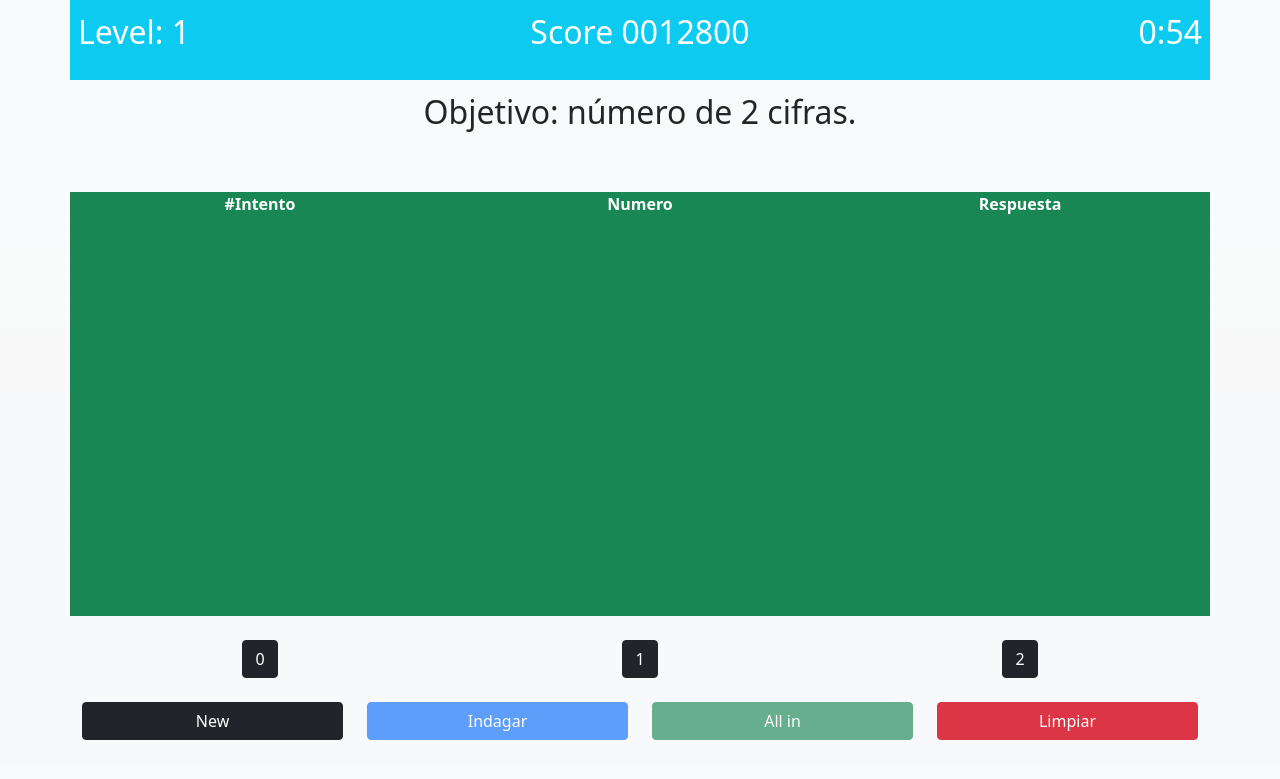
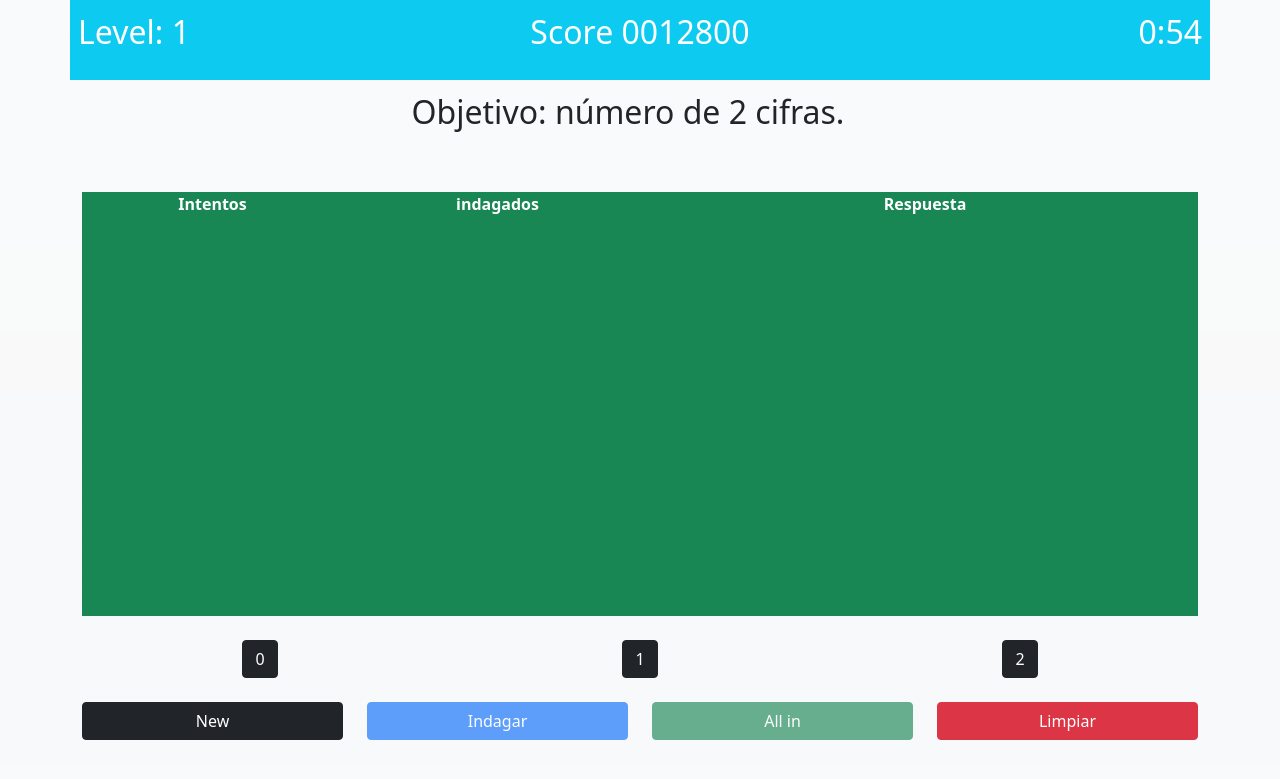
Before and after one commit to hcardoso81/POCGameNumbers, a PHP site: page / in a window 1280 px wide. Shown: the top 779 px of the page. Run offline with PHP 8.4, Linux system fonts and the light colour scheme.

Commit message:
refactoring layout tablero

```diff
--- a/index.php
+++ b/index.php
@@ -18,21 +18,18 @@
             </div>
         </div>
         <div class="row">
-            <div class="col-12">
-                <?php include('content.php') ?>
+
+            <?php include('content.php') ?>
+        </div>
+        <div class="bg-success">
+
+            <div class="row text-white fw-bolder">
+                <div class="col-3 text-center">Intentos</div>
+                <div class="col-3 text-center">indagados</div>
+                <div class="col-6 text-center">Respuesta</div>
             </div>
-            <div class="col-12 bg-success">
-                <div class="row text-white text-center fw-bolder">
-                    <div class="col-4">#Intento</div>
-                    <div class="col-4">Numero</div>
-                    <div class="col-4">Respuesta</div>
-                </div>
-                <div id="attemptsMade" style="min-height: 400px;"></div>
-            </div>
+            <div id="attemptsMade" style="min-height: 400px;"></div>
         </div>
-
-
-
         <div id="numberSelecteables" class="row mt-4"></div>
         <div class="row mt-4">
             <div class="col-3 mb-4">
--- a/js/script.js
+++ b/js/script.js
@@ -204,10 +204,10 @@ const displayInformationReceived = (evaluation) => {
       : "0" + numberInvestigated.toString();
   const responseInvestigated = `B : ${evaluation.good} | R : ${evaluation.regular}`;
   const row = document.createElement("div");
-  row.classList.add("row", "p-1", "text-center", "text-white", "fw-bolder");
-  const columnNumberAttemps = `<div class="col-4 fw-bolder">${numberAttemps}</div>`;
-  const columnNumberInvestisgated = `<div class="col-4 fs-5">${numberInvestigated}</div>`;
-  const columnResponseInvestigated = `<div class="col-4">${responseInvestigated}</div>`;
+  row.classList.add("row", "text-center", "text-white", "fw-bolder");
+  const columnNumberAttemps = `<div class="col-3 text-center fw-bolder">${numberAttemps}</div>`;
+  const columnNumberInvestisgated = `<div class="col-3 text-center fs-5">${numberInvestigated}</div>`;
+  const columnResponseInvestigated = `<div class="col-6 text-center">${responseInvestigated}</div>`;
   row.innerHTML =
     columnNumberAttemps +
     columnNumberInvestisgated +
```
